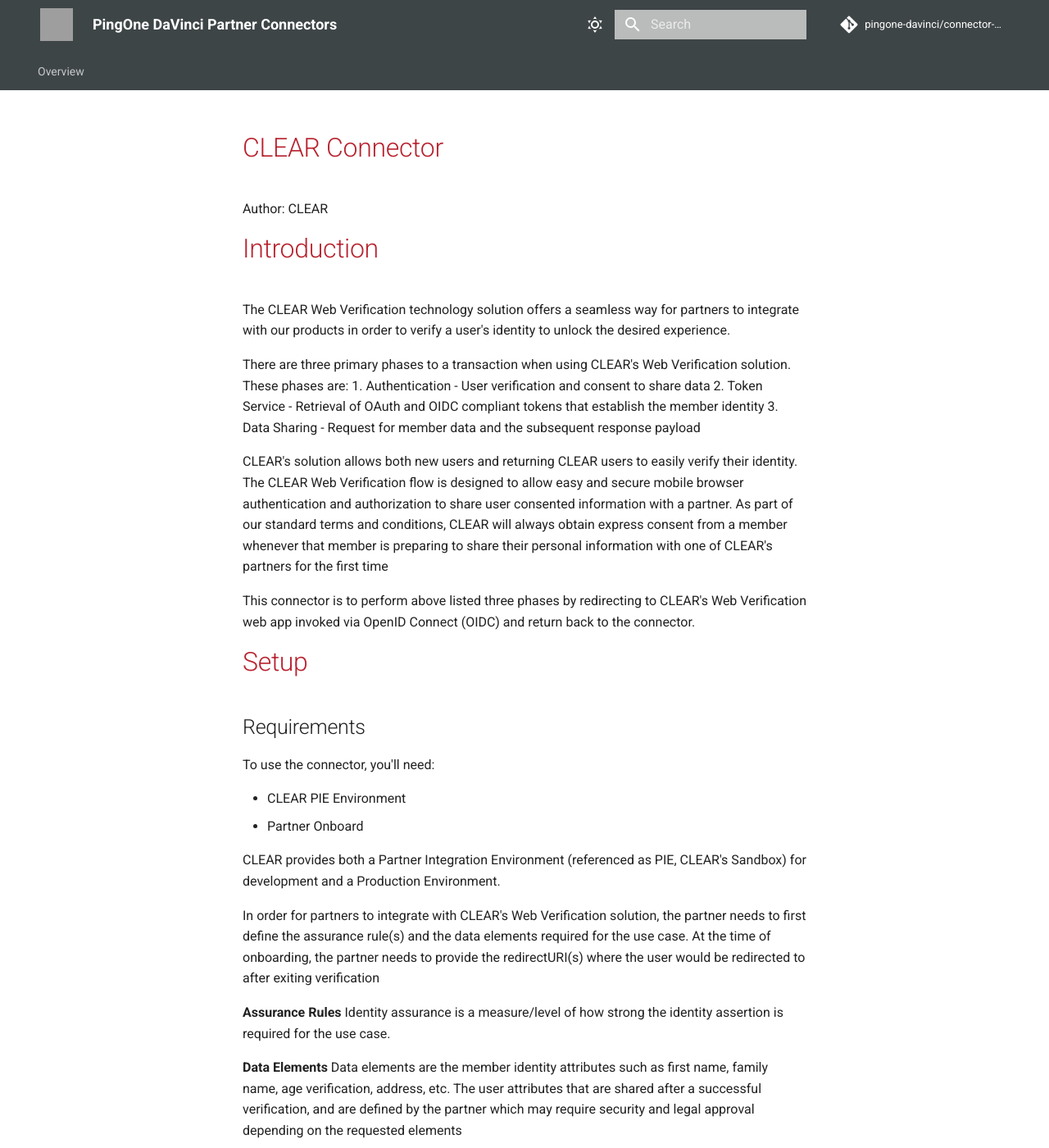
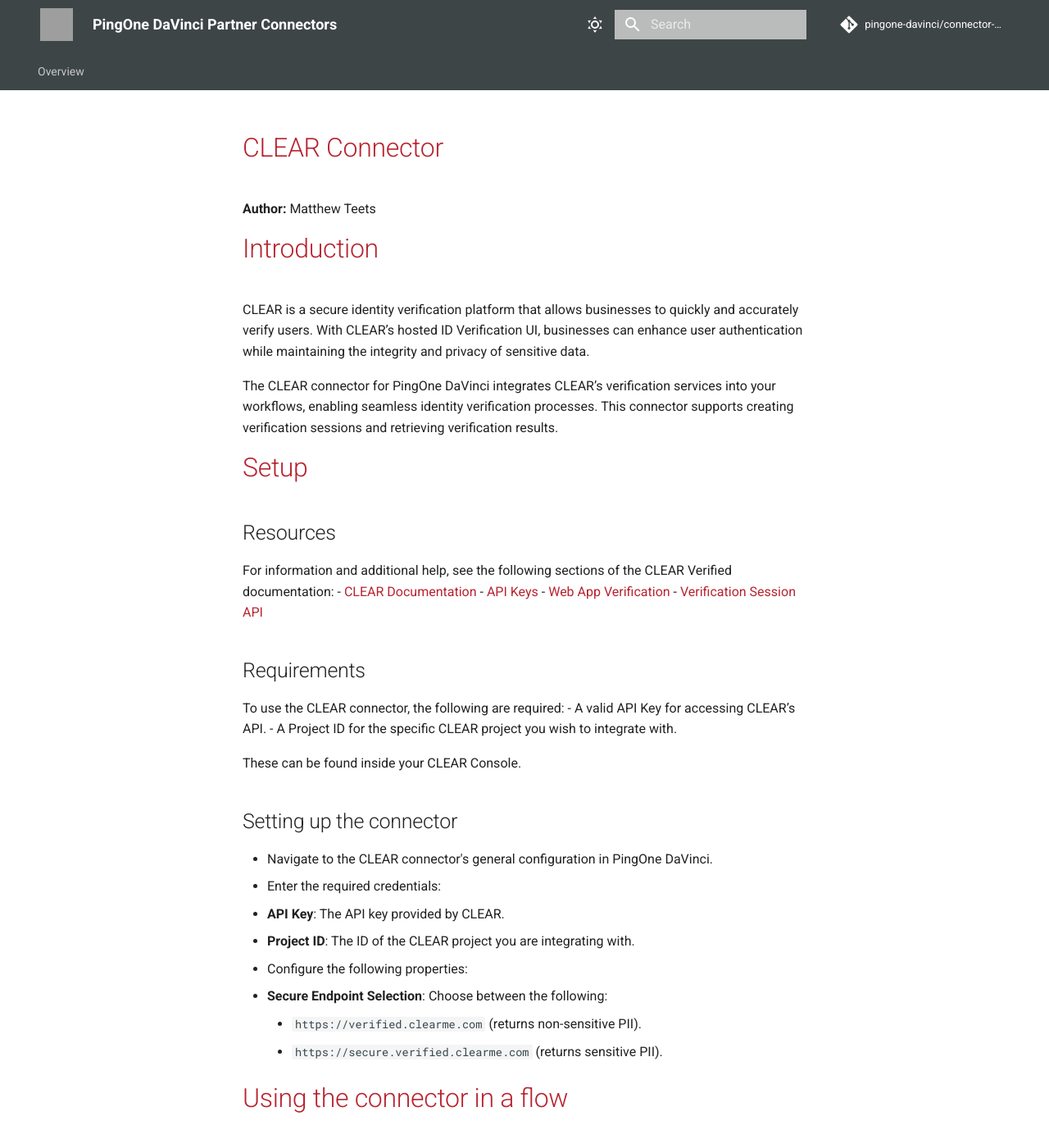
Before and after one commit to pingone-davinci/documentation, an MkDocs documentation site: the page built from docs/clear/README.md, in a window 1280 px wide and 1400 px high. Shown: the whole window at 82% size. Built offline with MkDocs 1.6.1 and Material for MkDocs 9.7.7, drawn with Linux system fonts in a browser that asks for light colours; comment, search, counter and statistics services are not loaded; some of the changed text lies outside the part shown; grey boxes are pictures that could not be loaded.

Commit message:
Update CLEAR Connector README.md

```diff
--- a/docs/clear/README.md
+++ b/docs/clear/README.md
@@ -1,153 +1,50 @@
 # CLEAR Connector
 
-Author: CLEAR
+**Author:** Matthew Teets
 
 # Introduction
 
-The CLEAR Web Verification technology solution offers a seamless way for partners to integrate with our products in order to verify a user's identity to unlock the desired experience.
+CLEAR is a secure identity verification platform that allows businesses to quickly and accurately verify users. With CLEAR’s hosted ID Verification UI, businesses can enhance user authentication while maintaining the integrity and privacy of sensitive data.
 
-There are three primary phases to a transaction when using CLEAR's Web Verification solution. These phases are:
-1. Authentication - User verification and consent to share data
-2. Token Service - Retrieval of OAuth and OIDC compliant tokens that establish the member identity
-3. Data Sharing - Request for member data and the subsequent response payload
-
-CLEAR's solution allows both new users and returning CLEAR users to easily verify their identity. The CLEAR Web Verification flow is designed to allow easy and secure mobile browser authentication and authorization to share user consented information with a partner. As part of our standard terms and conditions, CLEAR will always obtain express consent from a member whenever that member is preparing to share their personal information with one of CLEAR's partners for the first time
-
-This connector is to perform above listed three phases by redirecting to CLEAR's Web Verification web app invoked via OpenID Connect (OIDC) and return back to the connector.
+The CLEAR connector for PingOne DaVinci integrates CLEAR’s verification services into your workflows, enabling seamless identity verification processes. This connector supports creating verification sessions and retrieving verification results.
 
 # Setup
 
+## Resources
+For information and additional help, see the following sections of the CLEAR Verified documentation:
+- [CLEAR Documentation](https://docs.clearme.com/docs/getting-started)
+- [API Keys](https://docs.clearme.com/docs/api-keys-1)
+- [Web App Verification](https://docs.clearme.com/docs/web-app)
+- [Verification Session API](https://docs.clearme.com/reference/api-keys)
+
 ## Requirements
 
-To use the connector, you'll need:
+To use the CLEAR connector, the following are required:
+- A valid API Key for accessing CLEAR’s API.
+- A Project ID for the specific CLEAR project you wish to integrate with.
 
-* CLEAR PIE Environment
-* Partner Onboard
-
-CLEAR provides both a Partner Integration Environment (referenced as PIE, CLEAR's Sandbox) for development and a Production Environment.
-
-In order for partners to integrate with CLEAR's Web Verification solution, the partner needs to first define the assurance rule(s) and the data elements required for the use case. At the time of onboarding, the partner needs to provide the redirectURI(s) where the user would be redirected to after exiting verification
-
-**Assurance Rules**
-Identity assurance is a measure/level of how strong the identity assertion is required for the use case.
-
-**Data Elements**
-Data elements are the member identity attributes such as first name, family name, age verification, address, etc. The user attributes that are shared after a successful verification, and are defined by the partner which may require security and legal approval depending on the requested elements
-
-**RedirectURI**
-Following the OAuth specification, after the user has completed authentication/verification, the user is directed to the redirectURI. This allows the user to continue downstream interactions after the verification
-
-Once the assurance rules and data elements are defined, and redirectURI is provided by the partner, CLEAR can begin onboarding the partner into the Partner Integration Environment (PIE).
+These can be found inside your CLEAR Console.
 
 ## Setting up the connector
 
-In Davinci, add a **CLEAR** connection. For help, see [Adding a connection](https://docs.pingidentity.com/csh?context=davinci_adding_a_connection).
-
-The partner is supplied with below connector settings as part of the PIE provisioning
-
-### Connector settings
-
-**Redirect URL**
-The unique redirect uri is auto-generated by Davinci and assigned to this connector when it is created. It needs to be registered with CLEAR inside partner onboarding process. When the verification of user is completed, CLEAR will direct user to this location. This allows the user to continue downstream interactions after the verification. In addition, after a successful verification, an authorization code is generated and appended to the redirectURI by CLEAR.
-
-**Client ID**
-The unique public identifier of the partner application provided by CLEAR during the onboarding process.
-
-**Client Secret**
-The cryptographic secret provided to the partner application provided by CLEAR during the onboarding process.
-
-**State**
-A string value defined by the partner, the same value is returned as a parameter with the redirectURI allowing the partner to validate and identify the session.
-
-**Scope**
-Generated from creation of use case during partner onboarding. The list of data items to be returned to the partner through server-to-server exchange, this list is presented to the user in the consent screen.
-
-**Use Case**
-Same as **Client ID**. This is a partner use-case that satisfy assurance level, data elements and the redirect uri requirements with CLEAR engagement.
-
-**Response Type**
-CLEAR provided. Default OAuth response_type is “code”.
-
-**Token Endpoint**
-A POST API call to CLEAR with the authorization code (After a user successfully verifies and consents to sharing data with a partner, CLEAR will generate an “Authorization Code” and pass it back to the partner via a callback URL or redirectURI of the connector) received by the connector in order to obtain an ID/Access/Refresh token
-
-**Userinfo Endpoint**
-A GET API call to CLEAR with the **API Key**, "**preferred_username**" (can be extracted from the ID/Access token; thereafter, it can be
-included in the API call) and the **Access Token** in order to retrieve member attributes that were defined as part of the OAuth scope (during onboarding).
-
-**API Key**
-CLEAR provided. A backend API key used in retrieving member data from CLEAR
-
-**Logout Endpoint**
-A POST API call to CLEAR with the **Access Token** in order to invalidate user session held by CLEAR.
-
-**Redirect to Partner URI**
-The location of the page, partner wish the connector direct the user to when the verification **session** completes with failure.
+- Navigate to the CLEAR connector's general configuration in PingOne DaVinci.
+- Enter the required credentials:
+   - **API Key**: The API key provided by CLEAR.
+   - **Project ID**: The ID of the CLEAR project you are integrating with.
+- Configure the following properties:
+   - **Secure Endpoint Selection**: Choose between the following:
+     - `https://verified.clearme.com` (returns non-sensitive PII).
+     - `https://secure.verified.clearme.com` (returns sensitive PII).
 
 # Using the connector in a flow
 
-You can use CLEAR connector as starting point or create your own flows to satisfy your requirements. The following section shows a sample flow
+After setting up the CLEAR connector, you can use it in your flows to:
 
-## Verify user Identity and display data elements
+- Redirect users to CLEAR’s hosted UI for verification.
+- Retrieve and process user verification results.
 
-Use this flow to initiate web verification and display the user data elements
-
-1. Create a new connection by selecting CLEAR connector from the Connections menu.
-2. Fill all the properties provided by CLEAR and save. The Redirect URI should be auto generated by Davinci after save.
-3. Share the Redirect URI with CLEAR to be configured in a partner use case.
-4. Use this connector inside the Flow Studio.
-5. Add a HTTP connector to CLEAR connector for All Triggers True.
-6. Use **Custom HTML Message** capability on HTTP Connector to display all the data elements like Given Name, Family Name, Address, Birthdate, Driving License and others returned by CLEAR Connector for a successful verification of user Identity.
-7. Perform Save > Deploy > Try Flow to tes this flow.
-
-# Capabilities
+## Capabilities
 
 ### Redirect to CLEAR
 
-
-Redirect user to CLEAR
-
-#### URL `textField`
-
-
-The Auth URL of the 3rd party service
-
-#### Verify with CLEAR `button`
-
-#### showPoweredBy `toggleSwitch`
-
-#### skipButtonPress `toggleSwitch`
-
----
-
-
-# Troubleshooting
-
-The following resources can help you solve issues with the CLEAR connector.
-
-* Verify that all of the following elements were defined correctly when you initially created and configured the connector:
-  * Client ID
-  * Client Secret
-  * State
-  * Scope
-  * Use Case
-  * Response Type
-  * Token Endpoint
-  * Userinfo Endpoint
-  * API Key
-  * Logout Endpoint
-  * Redirect to Partner URI
-
-## Common solutions
-
-* For each connector in the flow, make sure that all of the mandatory inputs have been provided
-* Use the Analytics feature to see where the flow stopped
-* Select the Options icon, and turn on Show Node ID. This will make it easier to identify the source of inputs and outputs.
-
-## Troubleshooting resources
-
-### Audit
-You can use the audit log to identify potential issues. For more information, see [Audit](https://docs.pingidentity.com/csh?context=p1_c_reporting).
-
-### Testing capabilities
-Testing your flows frequently is the key to making them work correctly. For more information, see [Getting Started with DaVinci](https://docs.pingidentity.com/csh?context=davinci_testing_early_and_often)
+This capability redirects a user to CLEAR's hosted ID verification UI, then redirects them back into the PingOne DaVinci flow.
```
